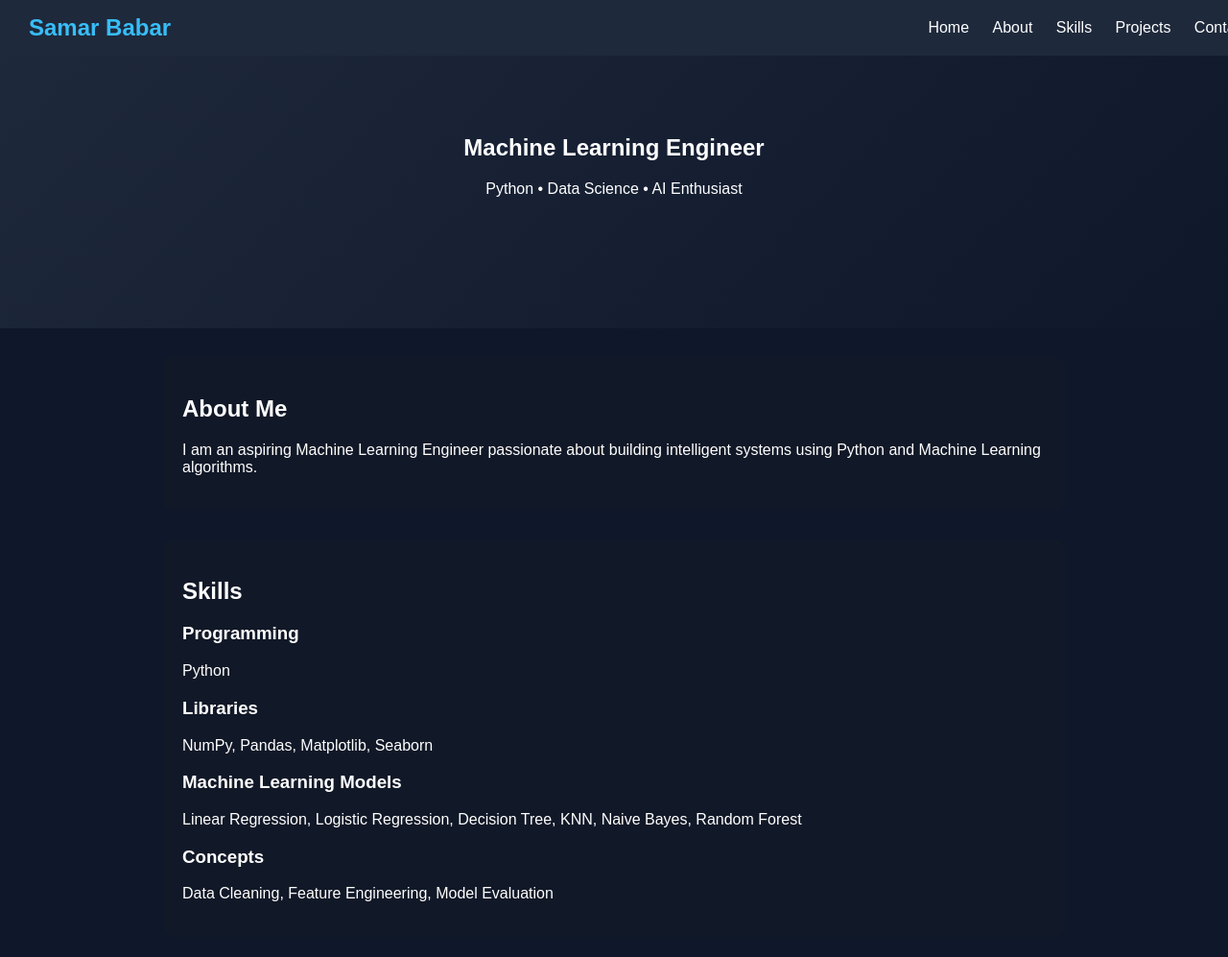
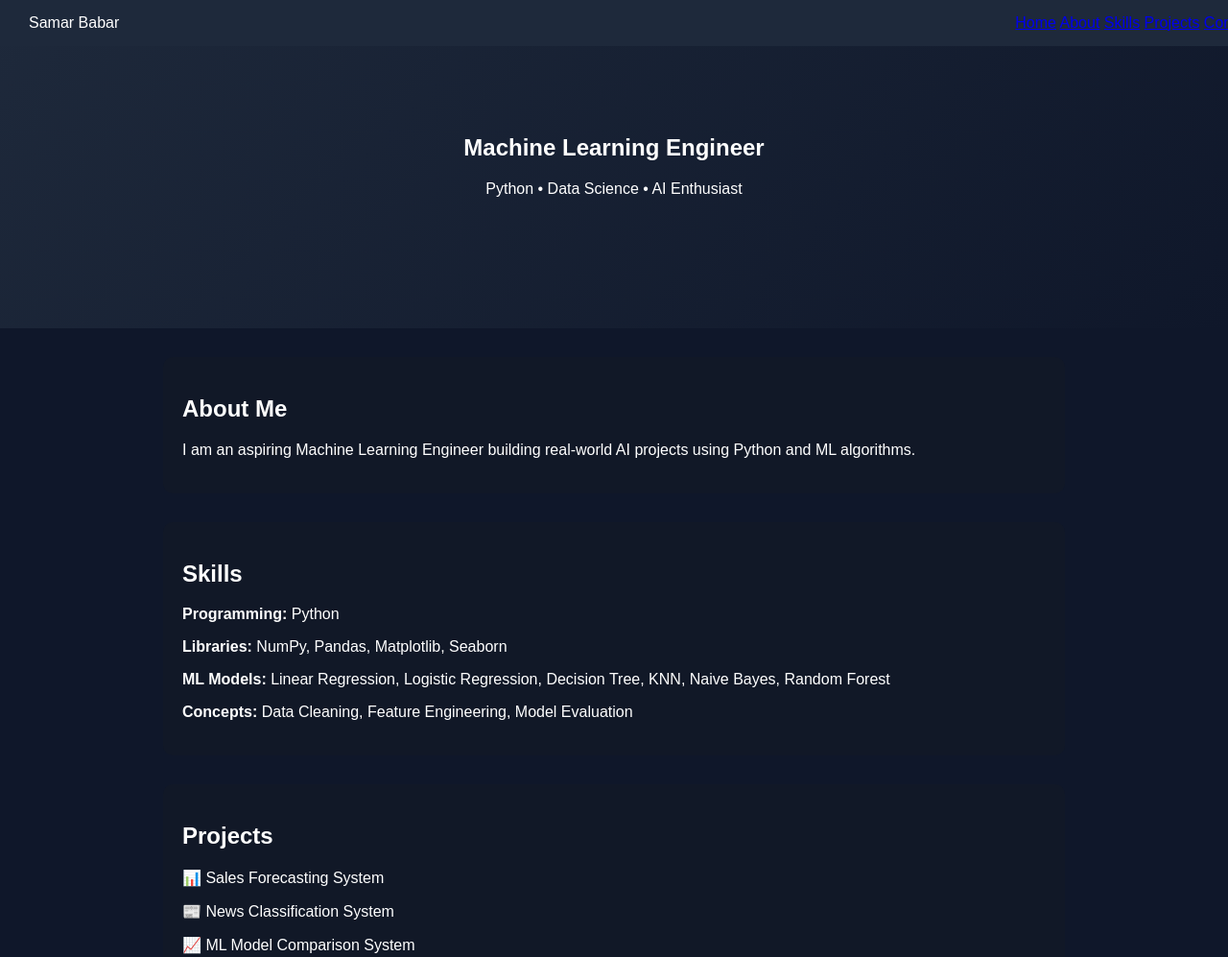
Before and after one commit to SamarBabar02/samar-portfolio, a plain HTML site: page index.html in a window 1280 px wide. Shown: the top 997 px of the page at 96% size. Drawn offline with Linux system fonts and the light colour scheme.

Commit message:
Update index.html

```diff
--- a/index.html
+++ b/index.html
@@ -10,16 +10,17 @@
 <body>
 
 <!-- NAVBAR -->
-<nav class="navbar">
-    <h2>Samar Babar</h2>
-    <div class="menu">
+<header class="navbar">
+  <div class="logo">Samar Babar</div>
+
+  <nav>
     <a href="#home">Home</a>
     <a href="#about">About</a>
     <a href="#skills">Skills</a>
     <a href="#projects">Projects</a>
     <a href="#contact">Contact</a>
-    </div>
   </nav>
+</header>
 
 <!-- HERO -->
 <section id="home" class="hero">
@@ -30,26 +31,17 @@
 <!-- ABOUT -->
 <section id="about" class="section">
   <h2>About Me</h2>
-    <p>
-        I am an aspiring Machine Learning Engineer passionate about building intelligent systems using Python and Machine Learning algorithms.
-    </p>
+  <p>I am an aspiring Machine Learning Engineer building real-world AI projects using Python and ML algorithms.</p>
 </section>
 
 <!-- SKILLS -->
 <section id="skills" class="section">
   <h2>Skills</h2>
 
-    <h3>Programming</h3>
-    <p>Python</p>
-
-    <h3>Libraries</h3>
-    <p>NumPy, Pandas, Matplotlib, Seaborn</p>
-
-    <h3>Machine Learning Models</h3>
-    <p>Linear Regression, Logistic Regression, Decision Tree, KNN, Naive Bayes, Random Forest</p>
-
-    <h3>Concepts</h3>
-    <p>Data Cleaning, Feature Engineering, Model Evaluation</p>
+  <p><b>Programming:</b> Python</p>
+  <p><b>Libraries:</b> NumPy, Pandas, Matplotlib, Seaborn</p>
+  <p><b>ML Models:</b> Linear Regression, Logistic Regression, Decision Tree, KNN, Naive Bayes, Random Forest</p>
+  <p><b>Concepts:</b> Data Cleaning, Feature Engineering, Model Evaluation</p>
 </section>
 
 <!-- PROJECTS -->
```
Lines whose indentation alone changed are shown as unchanged.
